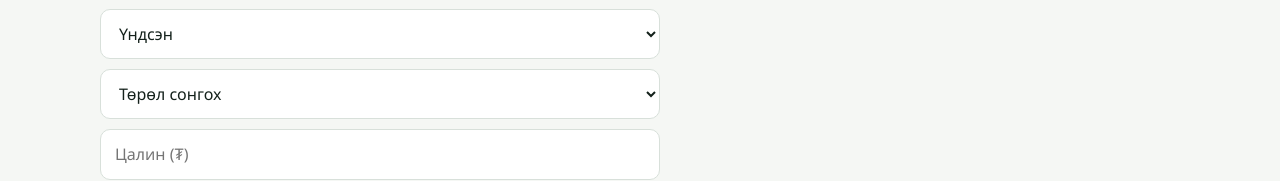
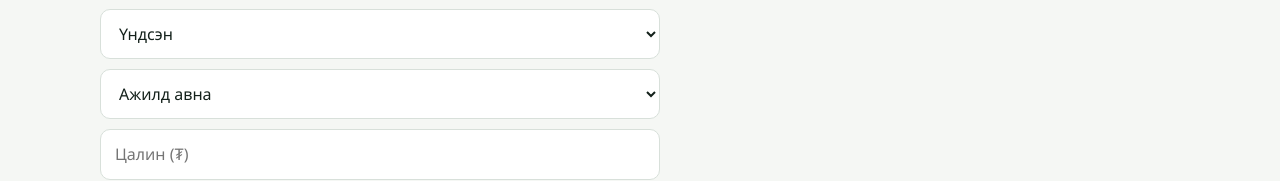
Before and after one commit to sumaaotgoo2-maker/holboo, a Next.js app: page /post in a window 1280 px wide. Shown: the part 400-581 px from the top of the page. Built offline with nearby package versions, Linux system fonts and the light colour scheme; no server answers.

Commit message:
Update page.tsx

```diff
--- a/app/post/page.tsx
+++ b/app/post/page.tsx
@@ -28,14 +28,12 @@ export default function Post() {
       <select name="category" required>{CATEGORIES.map(l => <option key={l}>{l}</option>)}</select>
       <select name="job_type" required>{TYPES.map(l => <option key={l}>{l}</option>)}</select>
 <select name="kind" required>
-  <option value="">Төрөл сонгох</option>
-  <option value="Ажил">Ажил</option>
-  <option value="Дадлага">Дадлага</option>
-</select>
-      <input name="salary" type="number" min="0" placeholder="Цалин (₮)" />
-      <input name="expires_at" type="date" />
-      <textarea name="description" rows={4} placeholder="Үүрэг, шаардлага, цагийн хуваарь, холбоо барих" />
-      <button>Шалгуулахаар илгээх</button>
+  <option value="hiring">Ажилд авна</option>
+  <option value="seeking">Ажил хайна</option>
+</select><input name="salary" type="number" min="0" placeholder="Цалин (₮)" />
+<input name="expires_at" type="date" />
+<textarea name="description" rows={4} placeholder="Үүрэг, шаардлага, цагийн хуваарь, холбоо барих" />
+<button>Шалгуулахаар илгээх</button>
     </form><p className="msg">{msg}</p>
   </>);
 }
```
